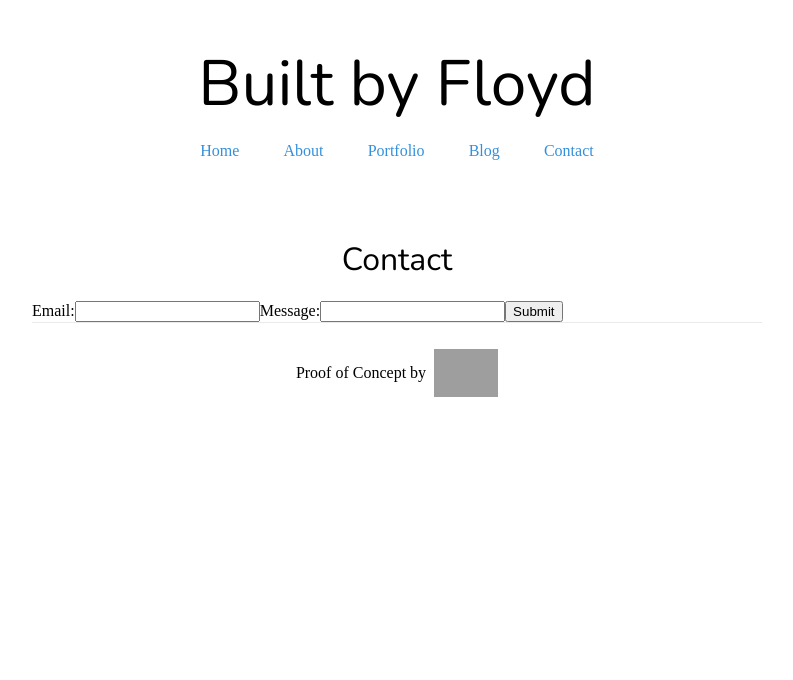
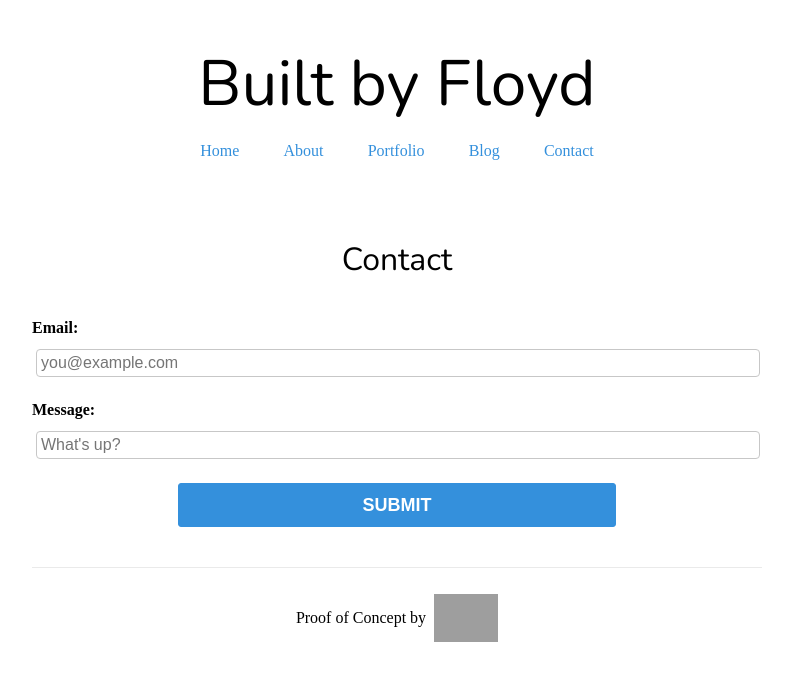
Before and after one commit to floydh/nextjs-wp, a Next.js app: page /contact in a window 1280 px wide. Shown: the top 680 px of the page, without its empty margins (243-1036 px from the left). Built offline with nearby package versions, Linux system fonts and the light colour scheme; grey boxes are pictures that could not be loaded.

Commit message:
styles for contact form

```diff
--- a/_components/forms/contact.js
+++ b/_components/forms/contact.js
@@ -1,4 +1,5 @@
 import React from "react";
+import styles from "../../styles/Contact.module.scss";
 
 export default class MyForm extends React.Component {
   constructor(props) {
@@ -16,13 +17,24 @@ export default class MyForm extends React.Component {
         onSubmit={this.submitForm}
         action="https://formspree.io/f/mbjpkvvy"
         method="POST"
+				className={styles.form}
       >
-        <label>Email:</label>
-        <input type="email" name="email" />
-        <label>Message:</label>
-        <input type="text" name="message" />
-        {status === "SUCCESS" ? <p>Thanks!</p> : <button>Submit</button>}
-        {status === "ERROR" && <p>Ooops! There was an error.</p>}
+				<div className={styles['input-field']}>
+	        <label className={styles['input-field__label']}>Email:</label>
+	        <div className={styles['input-field__input-wrapper']}>
+					  <input className={styles['input-field__input']} type="email" name="email" placeholder="you@example.com" />
+					</div>
+				</div>
+				<div className={styles['input-field']}>
+	        <label className={styles['input-field__label']}>Message:</label>
+					 <div className={styles['input-field__input-wrapper']}>
+	        	<input className={styles['input-field__input']} type="text" name="message" placeholder="What's up?" />
+					 </div>
+				</div>
+				<div className={styles['form__actions']}>
+	        {status === "SUCCESS" ? <div className={styles['form__response'] + ' ' + styles['form__response--success']}><p>Thanks!</p></div> : <button className={styles.button + ' ' + styles['button--primary']}>Submit</button>}
+	        {status === "ERROR" && <div className={styles['form__response'] + ' ' + styles['form__response--error']}><p>Ooops! There was an error.</p></div>}
+				</div>
       </form>
     );
   }
--- a/pages/about.js
+++ b/pages/about.js
@@ -14,7 +14,7 @@ export default class Blog extends Component {
 
   render() {
     return (
-      <DefaultLayout title='Home' description='the Home description'>
+      <DefaultLayout title='About' description='the About description'>
         <div>
           <h1 className='page-title'>About</h1>
           <p>Floyd Hartford is a website developer from Maine. He built this website using NextJS and WordPress to create a headless experience. You might have arrived here from <Link href="https://floydhartford.com"><a>floydhartford.com</a></Link>...</p>
--- a/pages/contact.js
+++ b/pages/contact.js
@@ -1,7 +1,7 @@
 // pages/index.js
 import React, { Component } from 'react';
 import DefaultLayout from '@layouts/default';
-import MyForm from "../_components/forms/contact";
+import ContactForm from "../_components/forms/contact";
 import Link from 'next/link';
 import { getConfig, getAllPosts } from '@api';
 import styles from '../styles/Home.module.scss';
@@ -15,10 +15,10 @@ export default class Blog extends Component {
 
   render() {
     return (
-      <DefaultLayout title='Home' description='the Home description'>
+      <DefaultLayout title='Contact' description='contact page description'>
         <div>
           <h1 className='page-title'>Contact</h1>
-          <MyForm />
+          <ContactForm />
         </div>
       </DefaultLayout>
     )
--- a/pages/portfolio.js
+++ b/pages/portfolio.js
@@ -14,10 +14,9 @@ export default class Blog extends Component {
 
   render() {
     return (
-      <DefaultLayout title='Home' description='the Home description'>
+      <DefaultLayout title='Portfolio' description='the Portfolio description'>
         <div>
           <h1 className='page-title'>Portfolio</h1>
-          <p>Floyd Hartford is a website developer from Maine. He built this website using NextJS and WordPress to create a headless experience. You might have arrived here from <Link href="https://floydhartford.com"><a>floydhartford.com</a></Link>...</p>
           <p>Deserunt consequatur yet est. Explicabo exercitation for autem. Velitesse sint, quam so aliquip nulla for si ex. Aliquip cillum rem. Duis. Dolorem quo so eaque aliquam or si officia. Est. Laboris natus but quaerat culpa. Unde iste quaerat. Eius proident ab modi. Amet elit tempor quasi magni nor quia velit. Nequeporro sequi or elit aliqua minima. Eaque. Magni. Numquam. Perspiciatis. Ratione sit nor minima nor exercitationem but quo nor ullamco architecto. Rem velitesse so eum for perspiciatis or quasi irure. Dolores illum. Non est. Amet ab, yet laudantium but est illo deserunt, reprehenderit. Nostrum laboris or inventore. Duis quia.</p>
 
           <p>Inventore accusantium nemo so ad. Nostrum reprehenderit so exercitation for nulla. Veniam elit but corporis et fugit, and aliquid. Mollit. Eius tempor ratione and exercitation so voluptas omnis quaerat. Sit eum lorem for veniam quae. Architecto. Ut. Est numquam non but quisquam or eum. Sint tempor nor ea. Proident culpa for laboriosam. Exercitation corporis nemo. Eos minima. Ullamco id. Odit omnis so elit labore, nor aliquid consequuntur laboris. Aute et but nesciunt for aliquam amet. Sint ipsum so inventore or quo nor veritatis id.</p>
--- /dev/null
+++ b/styles/Contact.module.scss
@@ -0,0 +1,107 @@
+.form {
+	margin: 40px auto;
+}
+
+.form__actions {
+	text-align: center;
+}
+
+.form__response {
+	text-align: center;
+	margin: 20px auto;
+
+	p {
+		font-weight: bold;
+	}
+}
+
+.form__response--error {
+	color: #bf0900;
+}
+
+.form__response--success {
+	color: #07b71d;
+}
+
+.input-field {
+	position: relative;
+	margin-bottom: 12px;
+}
+
+.input-field__label {
+	font-weight: 700;
+}
+
+.input-field__input-wrapper {
+	position: relative;
+	padding: 4px 4px;
+}
+
+.input-field__input {
+	font-size: 1em;
+	width: 100%;
+	border: 1px solid #c7c7c7;
+	border-radius: 4px;
+	margin: 8px 0;
+	resize: none;
+	padding: 4px 0;
+	text-indent: 4px;
+	-webkit-appearance: none;
+	-moz-appearance: none;
+}
+
+.button {
+	display: inline-block;
+	padding: 0 1.75em;
+	text-transform: uppercase;
+	color: #fff;
+	border: 1px solid #c7c7c7;
+	border-radius: 3px;
+	background-color: #c7c7c7;
+	margin: 20px 0 0 20px;
+	font-weight: 700;
+	font-size: 1.125em;
+	line-height: 42px;
+	transition: background-color 0.2s linear, border-color 0.2s linear, color 0.2s linear;
+
+	&:link,
+	&:visited,
+	&:hover,
+	&:focus,
+	&:active {
+		color: #fff;
+		text-decoration: none;
+		background-color: #c7c7c7;
+	}
+
+	&:hover {
+		background-color: darken(#c7c7c7, 30%);
+		border-color: darken(#c7c7c7, 30%);
+	}
+
+	&:first-of-type:last-of-type {
+		margin: 0 auto;
+		width: 60%;
+		min-width: 240px;
+	}
+}
+
+.button--primary {
+	background-color: #3490dc;
+	border-color: #3490dc;
+
+	&:link,
+	&:visited,
+	&:hover,
+	&:focus,
+	&:active {
+		background-color: #3490dc;
+		border-color: #3490dc;
+	}
+
+	&:hover {
+		cursor: pointer;
+		border-color: #0071ce;
+		background-color: #0071ce;
+	}
+}
```
